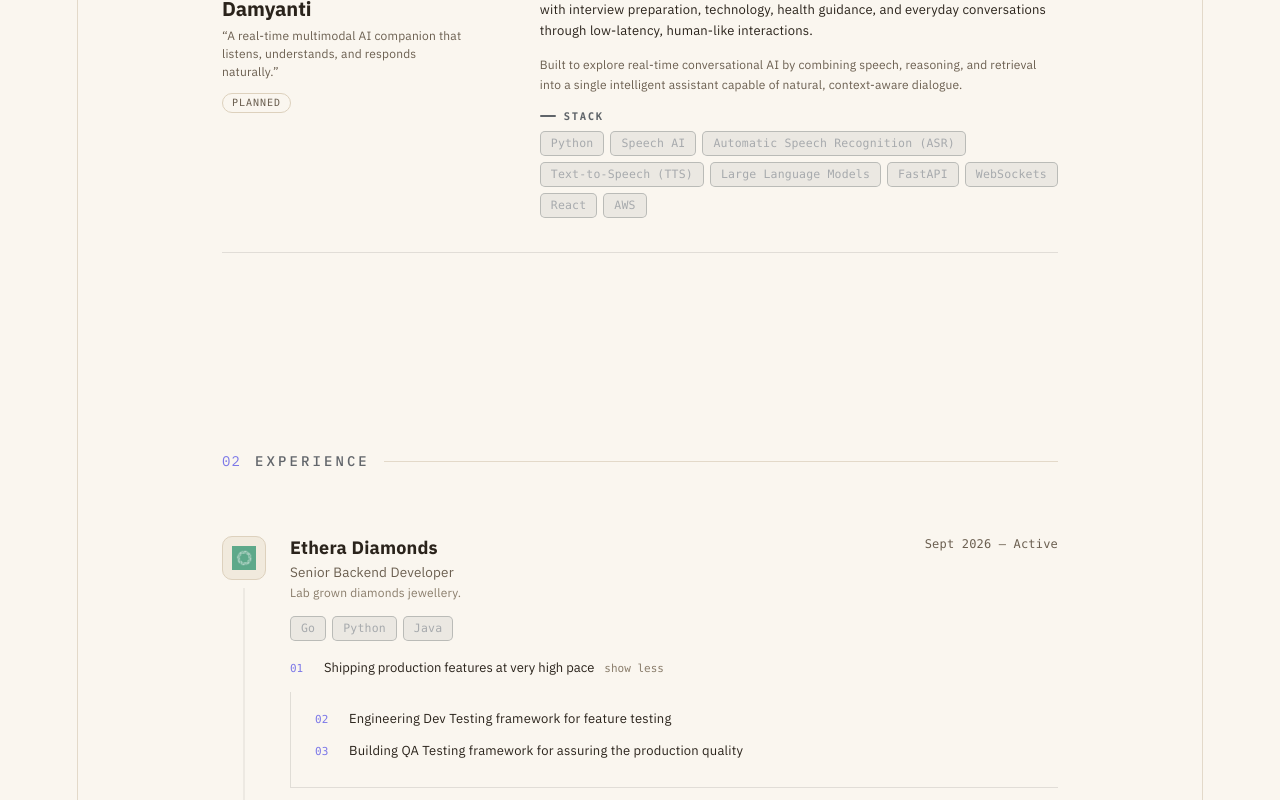
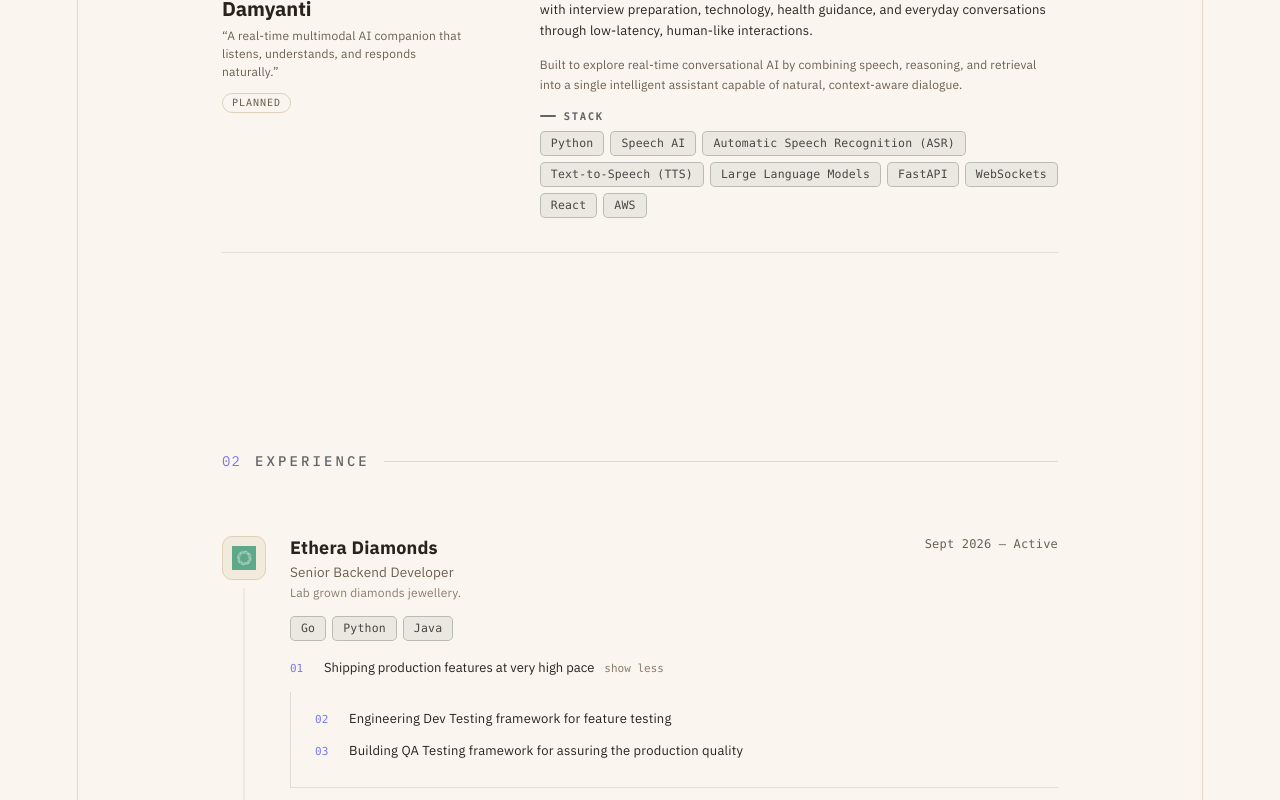
Before and after one commit to pintu1803/my-portfolio, a React (Vite) app: page / in a window 1280 px wide. Shown: the part 1700-2500 px from the top of the page. Built offline with nearby package versions, Linux system fonts and the light colour scheme; no server answers.

Commit message:
dark and light mode text visibility fix

```diff
--- a/src/App.jsx
+++ b/src/App.jsx
@@ -5,7 +5,7 @@
 import Experience from "./components/Experience";
 import GitHubStats from "./components/GitHubStats";
 import Exploring from "./components/Exploring";
-import HireMe from "./components/HireMe";
+import Hireme from "./components/Hireme";
 import Footer from "./components/Footer";
 import CommandMenu from "./components/CommandMenu";
 import "./App.css";
@@ -79,7 +79,7 @@
       <Experience />
       <GitHubStats />
       <Exploring />
-      <HireMe />
+      <Hireme />
       <Footer />
       <CommandMenu open={cmdOpen} onClose={() => setCmdOpen(false)} />
     </div>
--- a/src/components/Experience.css
+++ b/src/components/Experience.css
@@ -68,7 +68,7 @@
 .xp-chip{
   padding:4px 10px; border-radius:5px; font:500 11.5px/1.3 var(--x-mono);
   color:#bfe9ff; background:rgba(92,200,255,.09); border:1px solid rgba(92,200,255,.35);
-  color:color-mix(in srgb, var(--x-stack) 55%, #ffffff);
+  color:color-mix(in srgb, var(--x-stack) 55%, var(--text, #ffffff));
   background:color-mix(in srgb, var(--x-stack) 9%, transparent);
   border:1px solid color-mix(in srgb, var(--x-stack) 35%, transparent);
   max-width:100%; overflow-wrap:anywhere;
--- a/src/components/Work.css
+++ b/src/components/Work.css
@@ -97,7 +97,7 @@
 .work-chip{
   padding:4px 10px; border-radius:5px; font:500 11.5px/1.3 var(--w-mono);
   color:#bfe9ff; background:rgba(92,200,255,.09); border:1px solid rgba(92,200,255,.35);
-  color:color-mix(in srgb, var(--w-stack) 55%, #ffffff);
+  color:color-mix(in srgb, var(--w-stack) 55%, var(--text, #ffffff));
   background:color-mix(in srgb, var(--w-stack) 9%, transparent);
   border:1px solid color-mix(in srgb, var(--w-stack) 35%, transparent);
   max-width:100%; overflow-wrap:anywhere;
```
Also changed, not shown: 1 other file (tests, documents, lock files or other folders).
